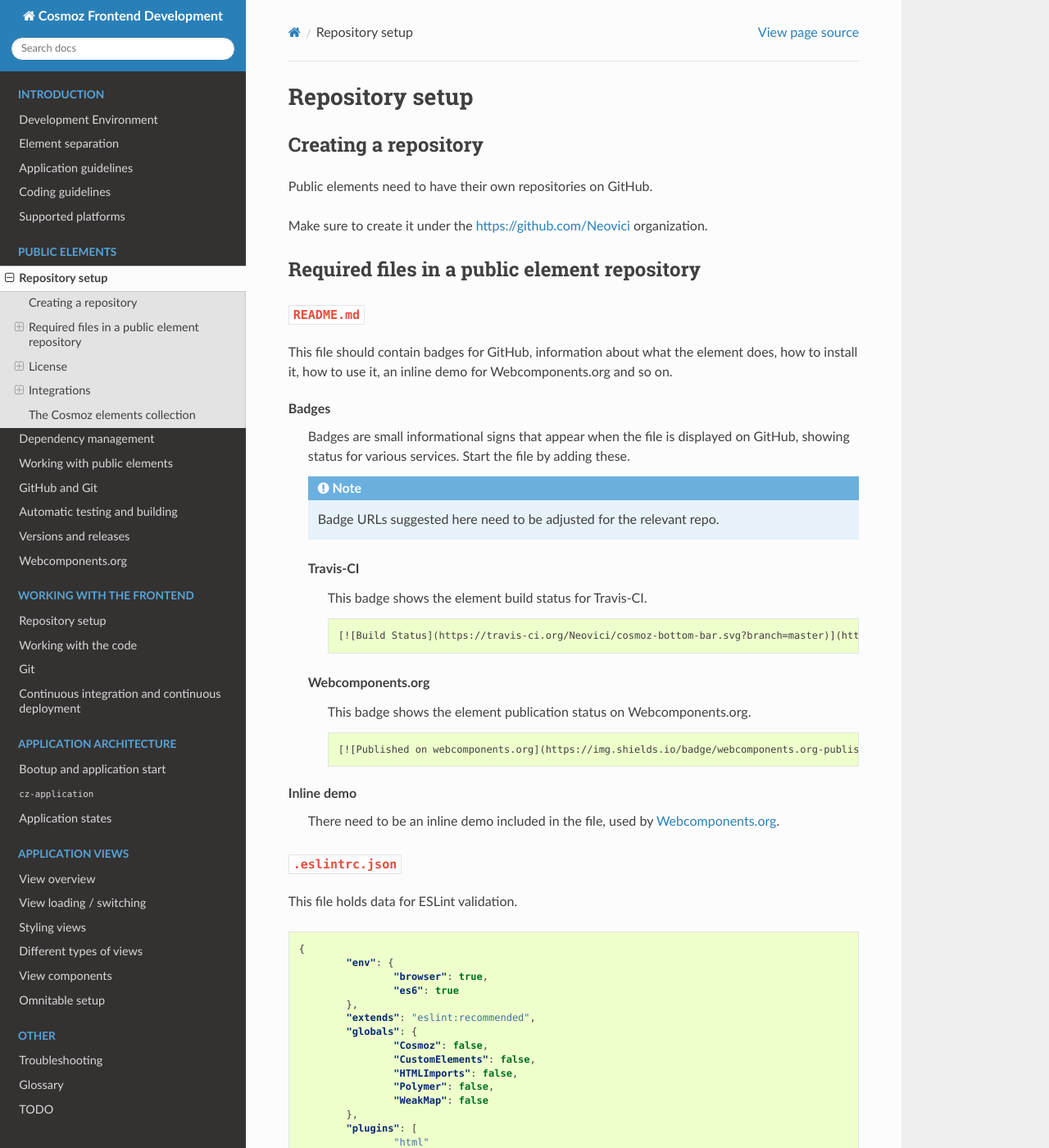
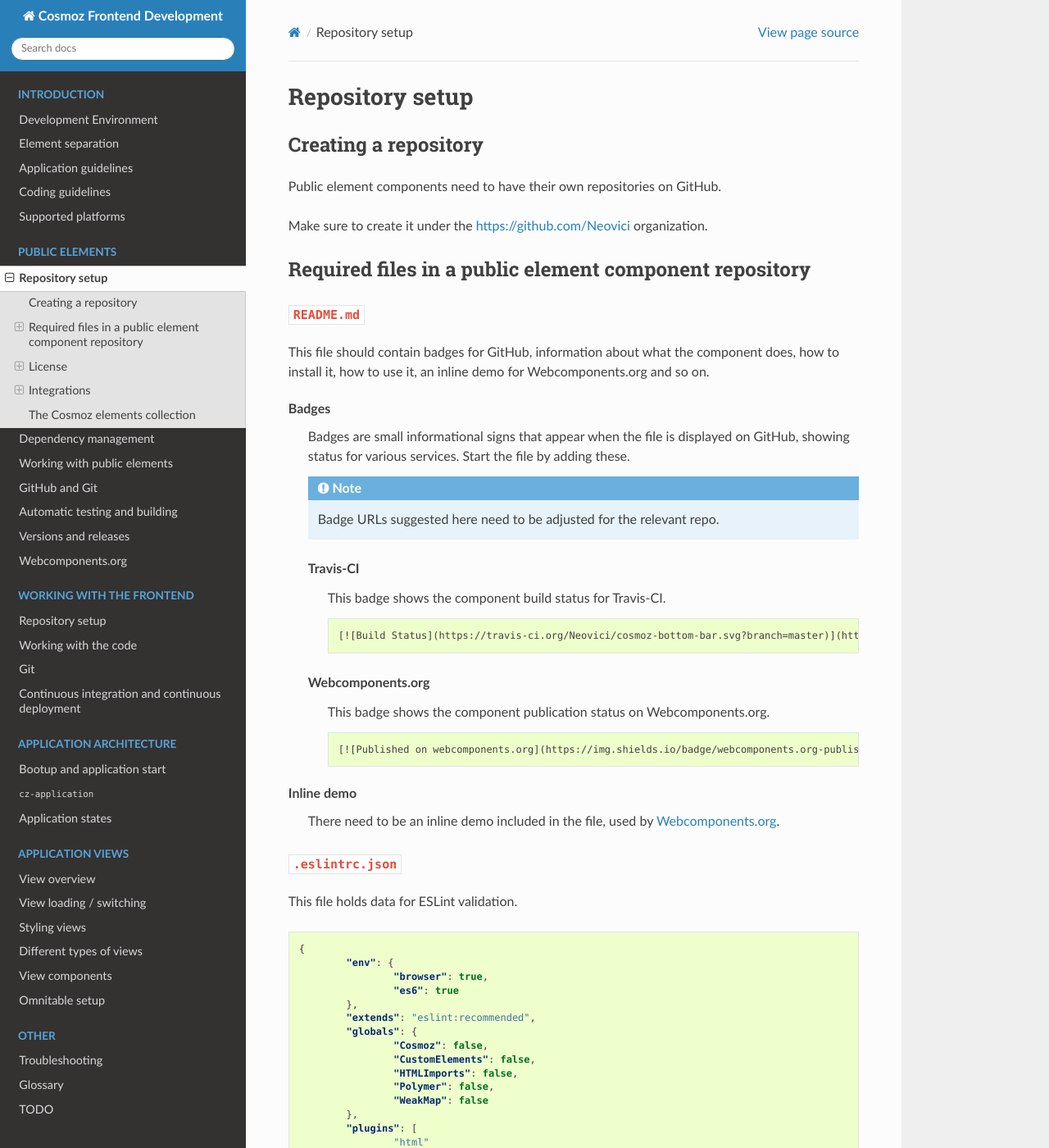
Before and after one commit to plumelo/cosmoz-frontend-rtd, a Sphinx documentation site: the page built from docs/public/10-repo-setup.rst, in a window 1280 px wide and 1400 px high. Shown: the whole window at 82% size. Built offline with Sphinx 7.4.7 and the Read the Docs theme 2.0.0, drawn with Linux system fonts in a browser that asks for light colours; some of the changed text lies outside the part shown.

Commit message:
docs/public/10-repo-setup, using the word component instead of element.

```diff
--- a/docs/public/10-repo-setup.rst
+++ b/docs/public/10-repo-setup.rst
@@ -4,18 +4,18 @@
 Creating a repository
 ---------------------
 
-Public elements need to have their own repositories on GitHub.
+Public element components need to have their own repositories on GitHub.
 
 Make sure to create it under the https://github.com/Neovici organization.
 
 .. _github-readme:
 
-Required files in a public element repository
-----------------------------------------------
+Required files in a public element component repository
+--------------------------------------------------------
 
 :file:`README.md`
 ~~~~~~~~~~~~~~~~~
-This file should contain badges for GitHub, information about what the element does, how
+This file should contain badges for GitHub, information about what the component does, how
 to install it, how to use it, an inline demo for Webcomponents.org and so on.
 
 Badges
@@ -26,14 +26,14 @@
 	.. note:: Badge URLs suggested here need to be adjusted for the relevant repo.
 
 	Travis-CI
-		This badge shows the element build status for Travis-CI.
+		This badge shows the component build status for Travis-CI.
 
 		.. code-block:: text
 
 			[![Build Status](https://travis-ci.org/Neovici/cosmoz-bottom-bar.svg?branch=master)](https://travis-ci.org/Neovici/cosmoz-bottom-bar)
 
 	Webcomponents.org
-		This badge shows the element publication status on Webcomponents.org.
+		This badge shows the component publication status on Webcomponents.org.
 
 		.. code-block:: text
 
@@ -237,13 +237,13 @@
 Integrations
 ------------
 
-There are some integrations needed to be done for the element to make various
-services push information about element changes to Slack.
+There are some integrations needed to be done for the component to make various
+services push information about component changes to Slack.
 
 Travis-CI + Slack
 ~~~~~~~~~~~~~~~~~
 
-Travis-CI and Slack integration enables build notifications for the element
+Travis-CI and Slack integration enables build notifications for the component
 directly in Slack.
 
 In the repository, run::
@@ -267,9 +267,9 @@
 The Cosmoz elements collection
 ------------------------------
 
-Add the element to the `cosmoz-elements <https://github.com/Neovici/cosmoz-elements>`_ collection.
+Add the component to the `cosmoz-elements <https://github.com/Neovici/cosmoz-elements>`_ collection.
 
-Also, some files that are common between all elements can be hosted here.
+Also, some files that are common between all components can be hosted here.
 
 .. todo:: What files? CONTRIBUTING?
 
```
